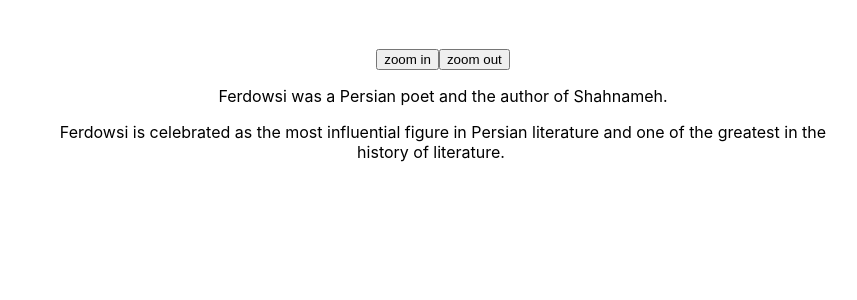
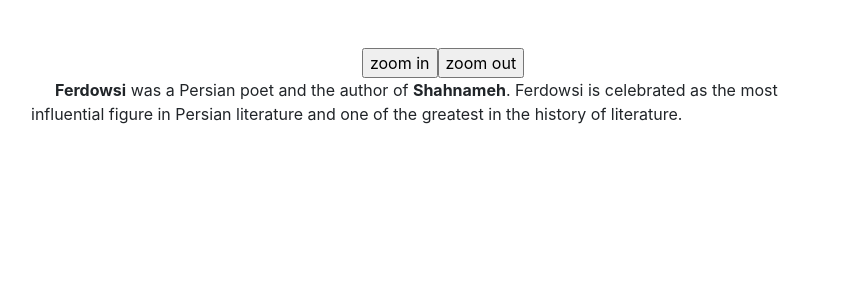
Before and after one commit to MarkSaravi/zoomable-documents, a React (Create React App) app: page / in a window 1280 px wide. Shown: the top 300 px of the page, without its empty margins (17-874 px from the left). Built offline with nearby package versions, Linux system fonts and the light colour scheme.

Commit message:
using styles

```diff
--- a/package.json
+++ b/package.json
@@ -6,13 +6,17 @@
     "@testing-library/jest-dom": "^4.2.4",
     "@testing-library/react": "^9.3.2",
     "@testing-library/user-event": "^7.1.2",
+    "@types/bootstrap": "^5.0.0",
     "@types/jest": "^24.0.0",
     "@types/node": "^12.0.0",
     "@types/react": "^16.9.0",
+    "@types/react-bootstrap": "^0.32.24",
     "@types/react-dom": "^16.9.0",
     "@types/react-router-dom": "^5.1.6",
+    "bootstrap": "^4.5.3",
     "prettier": "^2.1.2",
     "react": "^16.13.1",
+    "react-bootstrap": "^1.4.0",
     "react-dom": "^16.13.1",
     "react-router-dom": "^5.2.0",
     "react-scripts": "3.4.3",
--- a/src/components/ZoomableArticleContainer/index.tsx
+++ b/src/components/ZoomableArticleContainer/index.tsx
@@ -20,7 +20,6 @@
       positions: {
         0: {
           after: FIRST_SENTENCE_ID,
-          eol: true,
         },
         1: {
           after: SENTENCE_ID02,
@@ -31,7 +30,7 @@
           eol: true,
         },
       },
-      content: 'Ferdowsi was a Persian poet and the author of Shahnameh.',
+      content: '<b>Ferdowsi</b> was a Persian poet and the author of <b>Shahnameh</b>.',
     },
     {
       id: SENTENCE_ID01,
--- a/src/index.tsx
+++ b/src/index.tsx
@@ -5,6 +5,7 @@
 import App from "./App";
 // eslint-disable-next-line import/extensions
 import * as serviceWorker from "./serviceWorker";
+import 'bootstrap/dist/css/bootstrap.min.css';
 
 ReactDOM.render(
   <React.StrictMode>
--- a/src/zoomable-content/index.ts
+++ b/src/zoomable-content/index.ts
@@ -16,7 +16,7 @@
     orderedKeys.forEach((id) => {
       paragraph += `${levelSentences[id].content} `;
       if (levelSentences[id].positions[zoomLevel].eol) {
-        paragraph = `<p>${paragraph}</p>`;
+        paragraph = `<p class="text-left">${paragraph}</p>`;
         content += paragraph;
         paragraph = "";
       }
```
Also changed, not shown: 1 other file (tests, documents, lock files or other folders).
